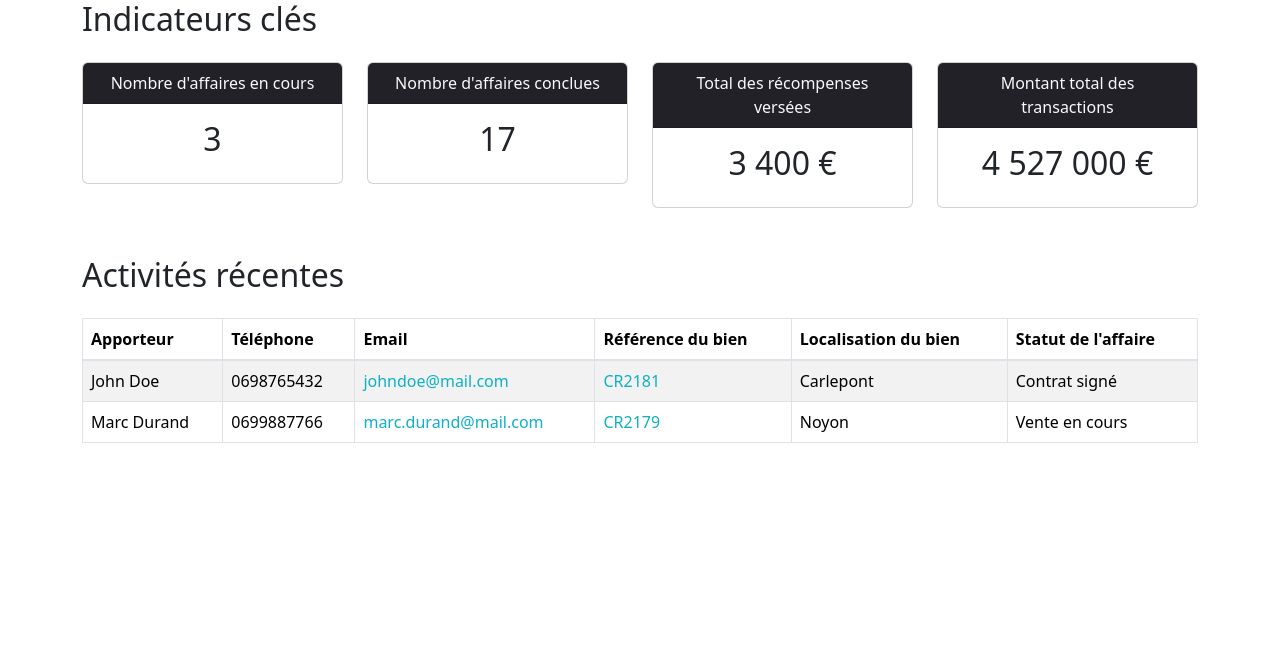
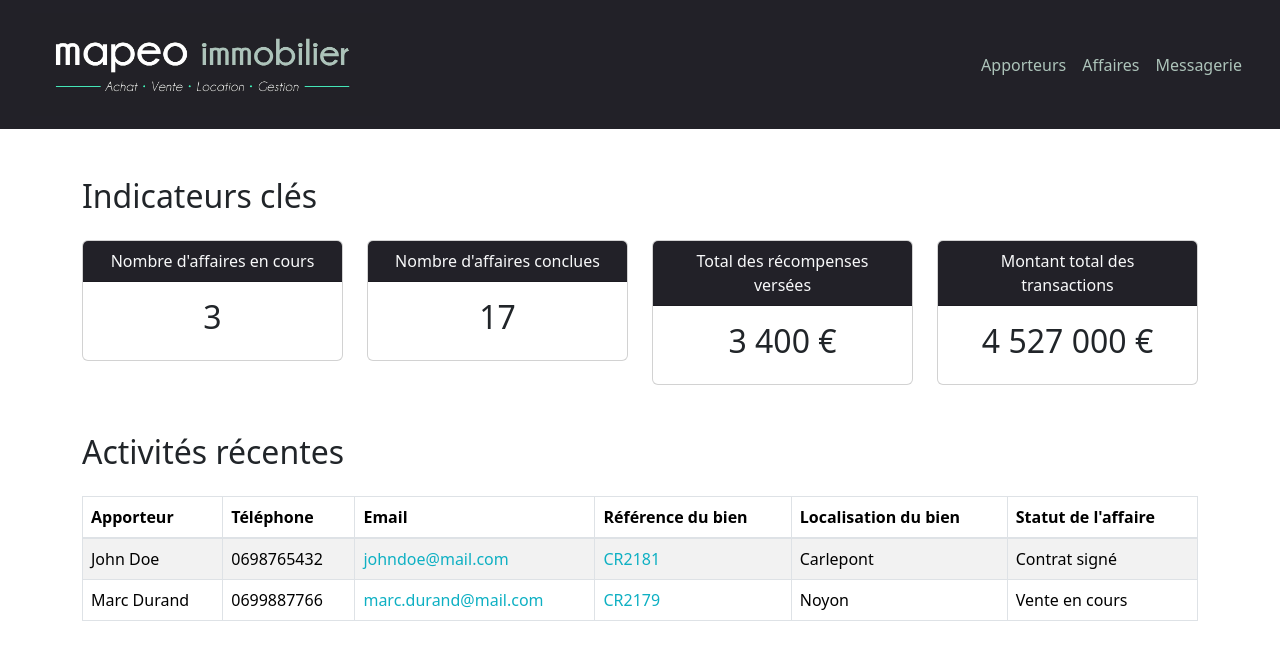
Before and after one commit to Joehann/mapeo-reward, a React (Vite) app: page / in a window 1280 px wide. Shown: the top 660 px of the page. Built offline with nearby package versions, Linux system fonts and the light colour scheme.

Commit message:
feat: navbar

```diff
--- a/src/App.tsx
+++ b/src/App.tsx
@@ -1,16 +1,9 @@
-import { BrowserRouter as Router, Routes, Route } from "react-router-dom"
-import Index from "./pages/Dashboard"
+import {RouterProvider} from "react-router-dom"
 import 'bootstrap/dist/css/bootstrap.min.css'
+import {router} from "./react/router.tsx";
 
 function App() {
-
-  return (
-    <Router>
-      <Routes>
-        <Route path="/" element={<Index />} />
-      </Routes>
-    </Router>
-  )
+    return <RouterProvider router={router}/>
 }
 
 export default App
--- a/src/core/styles/index.scss
+++ b/src/core/styles/index.scss
@@ -1,11 +1,14 @@
 @forward 'reset';
 
-$mapeo-primary: #0EB0C3;
+$mapeo-blue: #0EB0C3;
 $mapeo-dark: #222128;
+$mapeo-olive: #ADC4BA;
+$mapeo-olive-hover: #83a197;
+$mapeo-green: #3AFBBE;
 
 .bg-mapeo- {
   &primary {
-    background: $mapeo-primary !important;
+    background: $mapeo-blue !important;
   }
 
   &dark {
@@ -13,7 +16,25 @@ $mapeo-dark: #222128;
   }
 }
 
+.color-mapeo- {
+  &primary {
+    color: $mapeo-blue !important;
+  }
+
+  &olive {
+    color: $mapeo-olive !important;
+
+    &:hover {
+      color: $mapeo-olive-hover !important;
+    }
+  }
+}
+
 a {
-  color: $mapeo-primary !important;
+  color: $mapeo-blue !important;
   text-decoration: none !important;
+
+  &:hover {
+    color: $mapeo-green !important;
+  }
 }
--- a/src/modules/business-referal/business-referal.presenter.ts
+++ b/src/modules/business-referal/business-referal.presenter.ts
@@ -5,17 +5,17 @@ import {kpiToDisplayMapper} from "./application/mapper/kpi.mapper.ts";
 export const businessReferalPresenter = (): Presenter => {
     const repository = new BusinessReferalFakeRepository()
 
-    const handleGetKPY = async (set: (kpi: KpiToDisplayType) => void) => {
-        const response = await repository.getKpi()
-        const kpi = kpiToDisplayMapper(response)
-        set(kpi)
+    const handleGetKpi = async (set: (kpi: KpiToDisplayType) => void) => {
+        const KpiFromApi = await repository.getKpi()
+        const kpiToDisplay = kpiToDisplayMapper(KpiFromApi)
+        set(kpiToDisplay)
     }
 
     return {
-        handleGetKPY
+        handleGetKpi
     }
 }
 
 type Presenter = {
-    handleGetKPY: (set: (kpi: KpiToDisplayType) => void) => Promise<void>
+    handleGetKpi: (set: (kpi: KpiToDisplayType) => void) => Promise<void>
 }
--- /dev/null
+++ b/src/react/components/Layout/index.tsx
@@ -0,0 +1,13 @@
+import {MapeoNavbar} from "../Navbar";
+import {Outlet} from "react-router-dom";
+
+export const Layout = () => {
+    return (
+        <>
+            <MapeoNavbar/>
+            <div className={"py-5"}>
+                <Outlet/>
+            </div>
+        </>
+    )
+}
--- /dev/null
+++ b/src/react/components/Navbar/index.tsx
@@ -0,0 +1,20 @@
+import {Container, Image, Nav, Navbar} from "react-bootstrap";
+import Logo from "../../../assets/logo.png"
+import './navbar.scss'
+
+export const MapeoNavbar = () => {
+    return (
+        <Navbar className={'bg-mapeo-dark justify-content-between'}>
+            <Container className={'mapeo-navbar-container'}>
+                <Navbar.Brand href="../../../assets/">
+                    <Image src={Logo} alt="logo" className={'nav-brand-logo'}/>
+                </Navbar.Brand>
+                <Nav>
+                    <Nav.Link href="/finders" className={'color-mapeo-olive'}>Apporteurs</Nav.Link>
+                    <Nav.Link href="/business-referrals" className={'color-mapeo-olive'}>Affaires</Nav.Link>
+                    <Nav.Link href="messenger" className={'color-mapeo-olive'}>Messagerie</Nav.Link>
+                </Nav>
+            </Container>
+        </Navbar>
+    )
+};
--- /dev/null
+++ b/src/react/components/Navbar/navbar.scss
@@ -0,0 +1,9 @@
+.mapeo-navbar-container {
+  padding: 0 30px !important;
+  max-width: 1800px;
+}
+
+.nav-brand-logo {
+  width: 350px;
+  height: auto;
+}
--- a/src/pages/Dashboard/sections/KPI.tsx
+++ b/src/react/pages/Dashboard/sections/KPI.tsx
@@ -1,16 +1,16 @@
 import {Col, Row} from "react-bootstrap";
 import {KPICard} from "../components/Card.tsx";
-import {businessReferalPresenter} from "../../../modules/business-referal/business-referal.presenter.ts";
-import {KpiToDisplayType} from "../../../modules/business-referal/domain/types/kpi.type.ts";
+import {businessReferalPresenter} from "../../../../modules/business-referal/business-referal.presenter.ts";
+import {KpiToDisplayType} from "../../../../modules/business-referal/domain/types/kpi.type.ts";
 import {useEffect, useState} from "react";
 
 export const KPI = () => {
-    const {handleGetKPY} = businessReferalPresenter()
+    const {handleGetKpi} = businessReferalPresenter()
     const [kpi, setKpi] = useState<KpiToDisplayType | null>(null)
 
     useEffect(() => {
         if (!kpi)
-            void handleGetKPY(setKpi);
+            void handleGetKpi(setKpi);
     }, [kpi])
 
     if (!kpi) return null
--- /dev/null
+++ b/src/react/router.tsx
@@ -0,0 +1,13 @@
+import {createBrowserRouter} from "react-router-dom";
+import {Layout} from "./components/Layout";
+import Dashboard from "./pages/Dashboard";
+
+export const router = createBrowserRouter([
+    {
+        path: "/",
+        element: <Layout/>,
+        children: [
+            {index: true, element: <Dashboard/>}
+        ],
+    },
+]);
```
Also changed, not shown: src/assets/logo.png (added), src/react/pages/Dashboard/components/Card.tsx (renamed from src/pages/Dashboard/components/Card.tsx), src/react/pages/Dashboard/index.tsx (renamed from src/pages/Dashboard/index.tsx), src/react/pages/Dashboard/sections/Activities.tsx (renamed from src/pages/Dashboard/sections/Activities.tsx).
